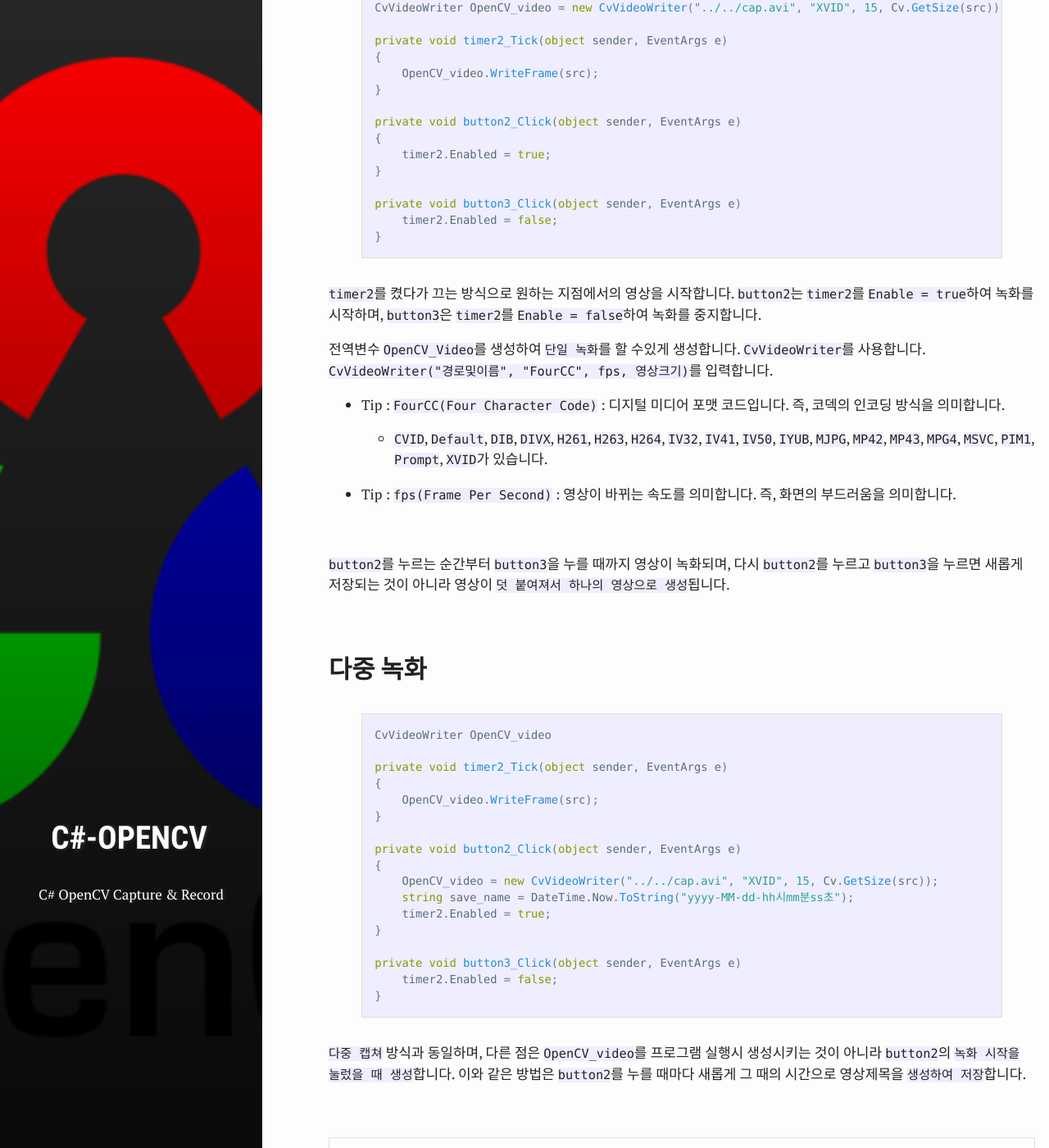
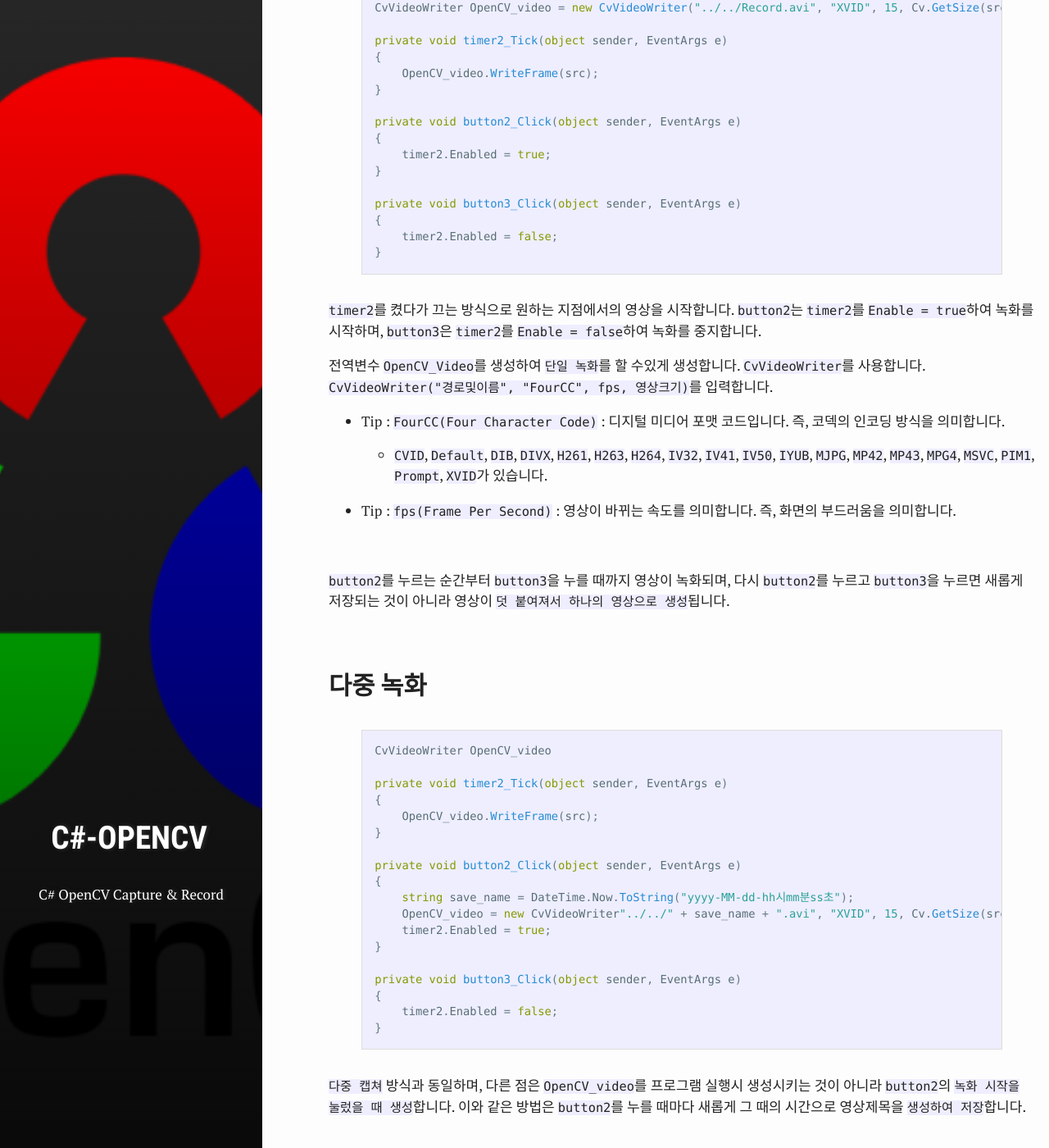
Before and after one commit to test076923/076923.github.io, a Jekyll site: the page built from _posts/2017-10-31-C#-opencv-19.md, in a window 1280 px wide and 1400 px high, scrolled down 2080 px. Shown: the whole window at 82% size. Built offline with Jekyll 4.4.1, drawn with Linux system fonts in a browser that asks for light colours; comment, search, counter and statistics services are not loaded.

Commit message:
Update 2017-10-31-C#-opencv-19.md

```diff
--- a/_posts/2017-10-31-C#-opencv-19.md
+++ b/_posts/2017-10-31-C#-opencv-19.md
@@ -65,7 +65,7 @@ private void button1_Click(object sender, EventArgs e)
 
 private void button1_Click(object sender, EventArgs e)
 {
-     string save_name = DateTime.Now.ToString("yyyy-MM-dd-hh시mm분ss초");
+    string save_name = DateTime.Now.ToString("yyyy-MM-dd-hh시mm분ss초");
     Cv.SaveImage("../../" + save_name + ".jpg" , src);
 }
 
@@ -89,7 +89,7 @@ private void button1_Click(object sender, EventArgs e)
 
 {% highlight C# %}
 
-CvVideoWriter OpenCV_video = new CvVideoWriter("../../cap.avi", "XVID", 15, Cv.GetSize(src));
+CvVideoWriter OpenCV_video = new CvVideoWriter("../../Record.avi", "XVID", 15, Cv.GetSize(src));
 
 private void timer2_Tick(object sender, EventArgs e)
 {
@@ -102,6 +102,7 @@ private void button2_Click(object sender, EventArgs e)
 }
 
 private void button3_Click(object sender, EventArgs e)
+{
     timer2.Enabled = false;
 }
 
@@ -139,12 +140,13 @@ private void timer2_Tick(object sender, EventArgs e)
 
 private void button2_Click(object sender, EventArgs e)
 {
-    OpenCV_video = new CvVideoWriter("../../cap.avi", "XVID", 15, Cv.GetSize(src));
     string save_name = DateTime.Now.ToString("yyyy-MM-dd-hh시mm분ss초");
+    OpenCV_video = new CvVideoWriter"../../" + save_name + ".avi", "XVID", 15, Cv.GetSize(src));
     timer2.Enabled = true;
 }
 
 private void button3_Click(object sender, EventArgs e)
+{
     timer2.Enabled = false;
 }
 
```
